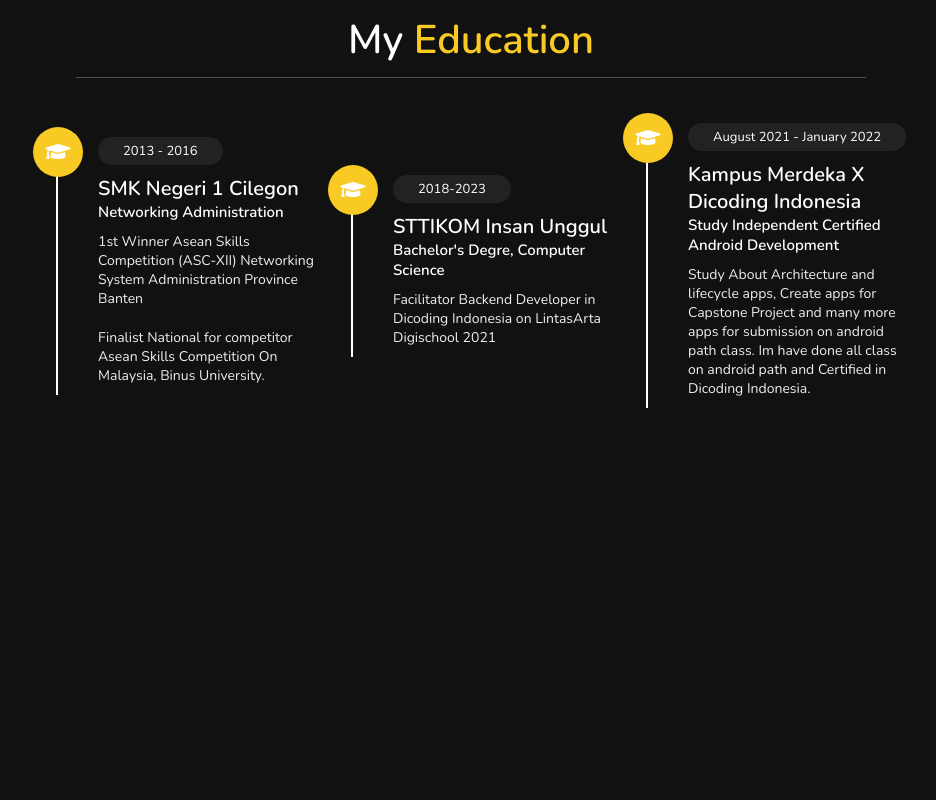
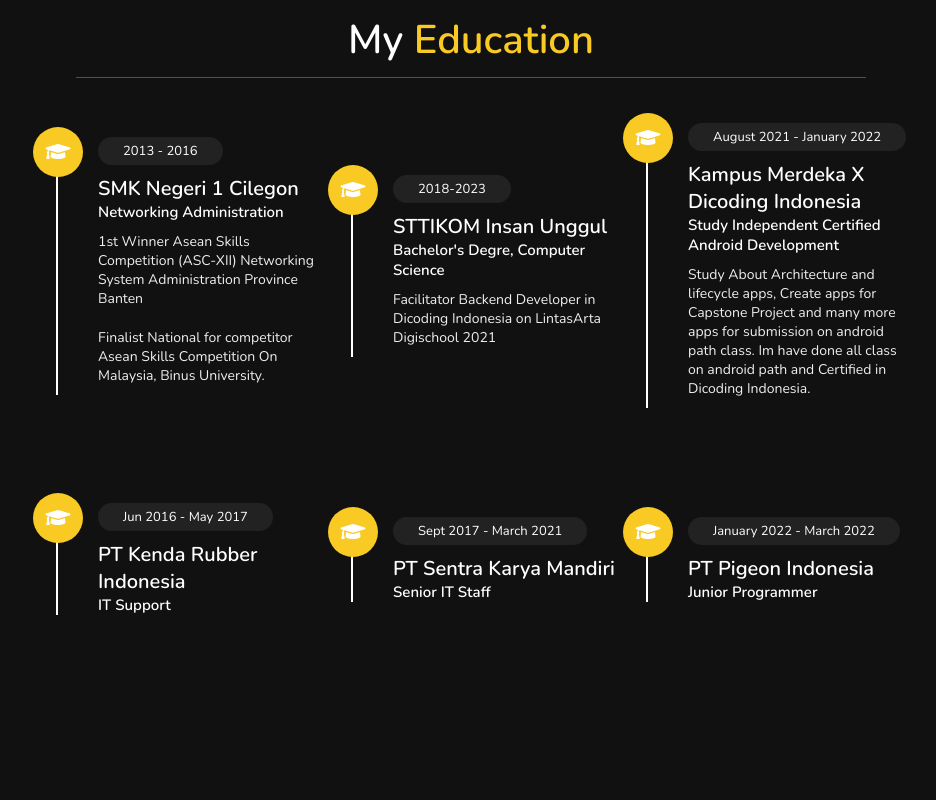
Before and after one commit to yudis2/yudis2.github.io, a plain HTML site: page index.html in a window 1280 px wide. Shown: the part 1853-2653 px from the top of the page, without its empty margins (344-1280 px from the left). Drawn offline with nearby package versions, Linux system fonts and the light colour scheme.

Commit message:
add experience

```diff
--- a/index.html
+++ b/index.html
@@ -21,7 +21,7 @@
     <div class="user">
         <img src="images/profile.jpg" alt="">
         <h3 class="name">YudisDwi</h3>
-        <p class="post">IT Engineer tes & Mobile Developer</p>
+        <p class="post">IT Engineer & Mobile Developer</p>
     </div>
 
     <nav class="navbar">
@@ -154,9 +154,35 @@
 
 </div>
 
+<div class="box-container">
+
+    <div class="box">
+        <i class="fas fa-graduation-cap"></i>
+        <span>Jun 2016 - May 2017 </span>
+        <h3>PT Kenda Rubber Indonesia</h3>
+        <h2>IT Support</h2>
+    </div>
+
+    <div class="box">
+        <i class="fas fa-graduation-cap"></i>
+        <span>Sept 2017 - March 2021</span>
+        <h3>PT Sentra Karya Mandiri</h3>
+        <h2>Senior IT Staff</h2>
+    </div>
+
+    <div class="box">
+        <i class="fas fa-graduation-cap"></i>
+        <span>January 2022 - March 2022</span>
+        <h3>PT Pigeon Indonesia</h3>
+        <h2>Junior Programmer</h2>
+    </div>
+</div>
+
 </section>
 
 <!-- education section ends -->
+
+
 
 <!-- portfolio section starts  -->
 
```
